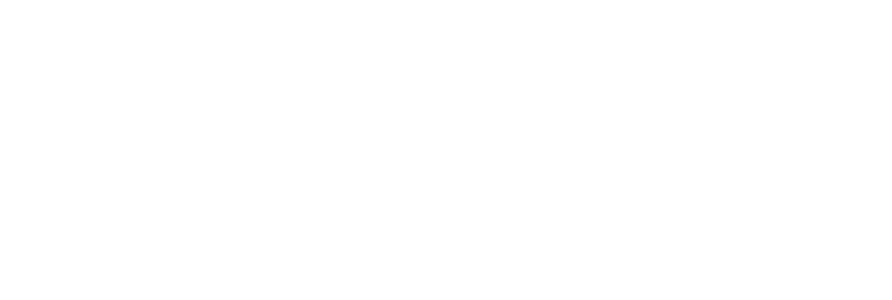
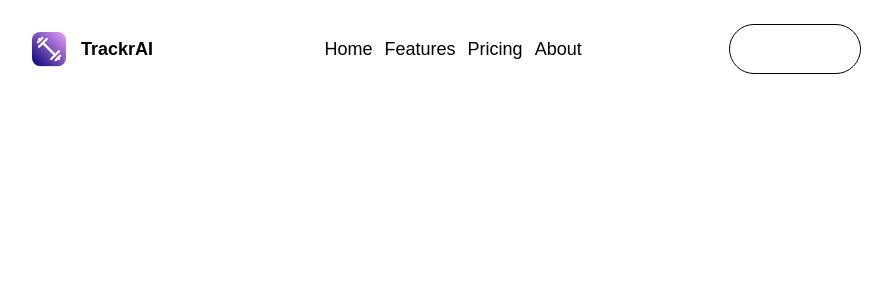
Before and after one commit to tommyc10/workout_tracker_app, a React (Vite) app: page / in a window 1280 px wide. Shown: the top 300 px of the page, without its empty margins (195-1087 px from the left). Built offline with nearby package versions, Linux system fonts and the light colour scheme.

Commit message:
updates to the navbar

```diff
--- a/src/App.tsx
+++ b/src/App.tsx
@@ -1,10 +1,11 @@
 import { Layout } from './components/Layout'
+import { Hero } from './components/sections/Hero'
 import './index.css'
 
 function App() {
   return (
     <Layout title="TrackrAI">
-      {/* Your app content goes here */}
+      <Hero />
     </Layout>
   )
 }
--- a/src/components/elements/Navbar.tsx
+++ b/src/components/elements/Navbar.tsx
@@ -1,4 +1,44 @@
+import { Container } from "../shared/Container";
+import logo from '../../assets/gymicon.svg';
+import { NavItem } from "../shared/NavItem";
+import { BtnLink } from "../shared/BtnLink";
+
+const navitems = [
+   { href: '#', text: 'Home' },
+   { href: '#features', text: 'Features' },
+   { href: '#pricing', text: 'Pricing' },
+   { href: '#about', text: 'About' },
+];
+
 
 export const NavBar = () => {
-    return ( <></>);
-}
+    return <header className="absolute inset-x-0 top-0 z-50 py-6">
+        <Container>
+            <nav className="w-full flex justify-between gap-6 relative">
+                <div className="min-w-max inline-flex relative">
+                    <a href="/" className="relative flex items-center gap-3">
+                     <img src={logo} alt="TrackrAI" className="w-10 h-10" />
+                    <div className="inline-flex text-lg font-semibold text-heading-1">
+                    TrackrAI
+                    </div>
+                 </a>
+             </div>
+             <div className="flex flex-col lg:flex-row w-full lg:justify-between lg:items-center absolute top-full left-0 lg:static lg:top-0 bg-body lg:bg-transparent border-x border-x-border lg:border-x-0 lg:h-auto h-0 overflow-hidden"
+             >
+                <ul className="border-t border-box-border lg:border-t-0 px-6 lg:px-0
+                 pt-6 lg:pt-0 flex flex-col lg:flex-row gap-y-4 gap-x-3
+                 text-lg text-headding-2 w-full lg:justify-center lg:items-center">
+                    {navitems.map((item,key) => (
+                <NavItem href={item.href} text={item.text} key={key} />
+                    ))}
+                </ul>
+                <div className="lg:min-w-max flex items-center sm:w-max w-full pb-6 lg:pb-0 border-b border-box-border lg:border-b-0
+                 px-6 lg:px-0"
+                 >
+                <BtnLink text="Get Started" href="#get-started" className="" />
+                </div>
+             </div>
+        </nav>
+        </Container>
+    </header>;
+};
--- a/src/components/sections/Hero.tsx
+++ b/src/components/sections/Hero.tsx
@@ -0,0 +1,3 @@
+export const Hero = () => {
+    return ( <></>);
+}
--- /dev/null
+++ b/src/components/shared/BtnLink.tsx
@@ -0,0 +1,16 @@
+interface BtnLinkProps {
+  href: string;
+  text: string;
+  className?: string;
+}
+
+export const BtnLink = ({ href, text, className = "" }: BtnLinkProps) => {
+  return (
+    <a
+      href={href}
+      className={`px-6 py-3 rounded-full outline-none relative overflow-hidden border dark:bg-violet-600 cursor-pointer ${className}`}
+    >
+      <span className="relative z-10 text-white"> {text}</span>
+    </a>
+  );
+};
--- /dev/null
+++ b/src/components/shared/Container.tsx
@@ -0,0 +1,9 @@
+
+interface ContainerProps {
+    children?: React.ReactNode;
+    className?: string;
+}
+
+export const Container = ({ children, className = "" }: ContainerProps) => {
+    return <div className={`mx-auto max-w-7xl px-5 sm:px-8 md:px-14 lg:px-56 ${className}`}>{children}</div>;
+};
--- /dev/null
+++ b/src/components/shared/NavItem.tsx
@@ -0,0 +1,15 @@
+
+interface NavItemProps {
+    href: string;
+    text: string;
+}
+
+export const NavItem = ({ href, text }: NavItemProps) => {
+    return (
+        <li>
+            <a href={href} className="duration-300 font-medium ease-linear hover:text-primary py-3">
+                {text}
+            </a>
+        </li>
+    );
+};
```
Also changed, not shown: src/assets/gymicon.svg (added), 1 other file (tests, documents, lock files or other folders).
